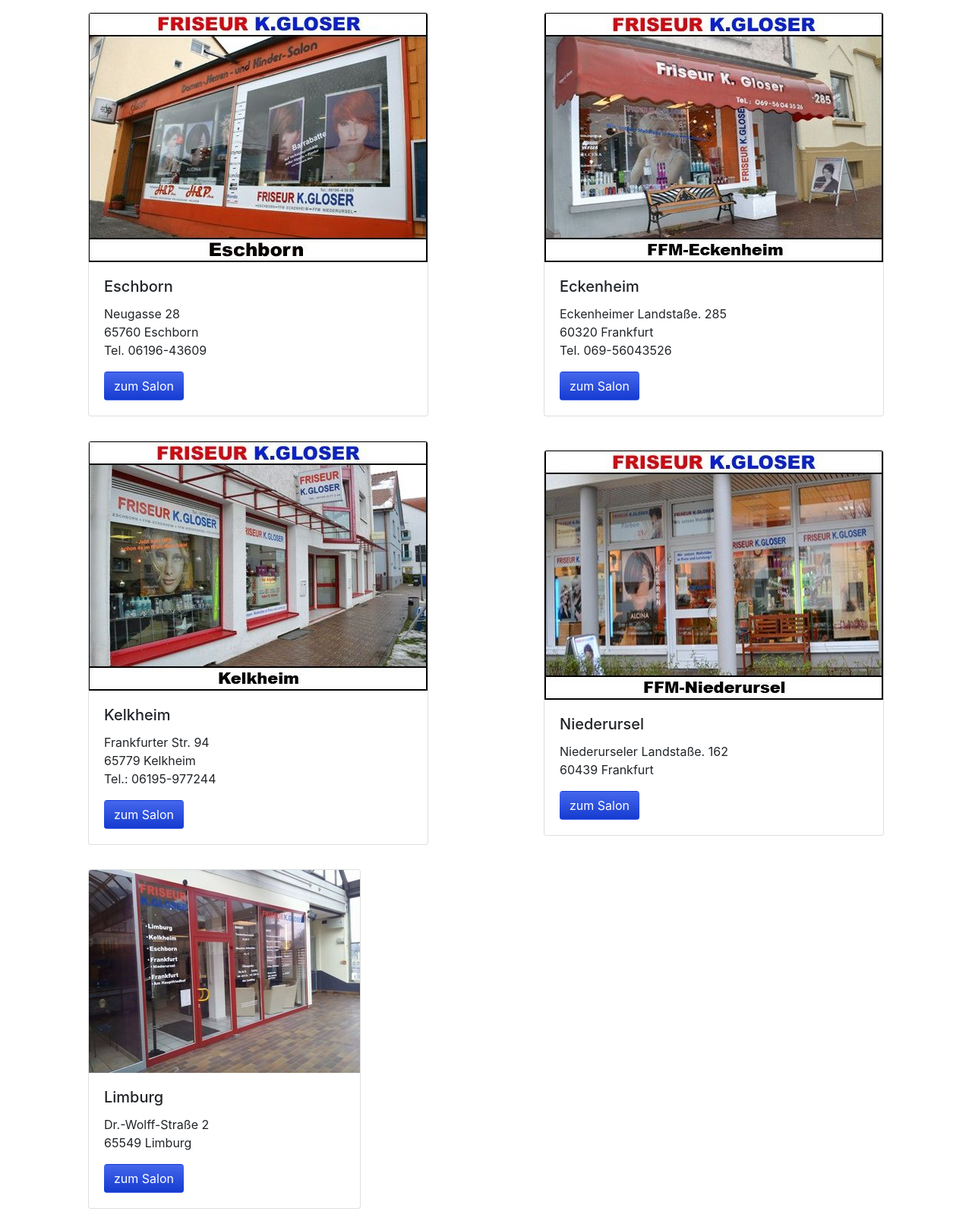
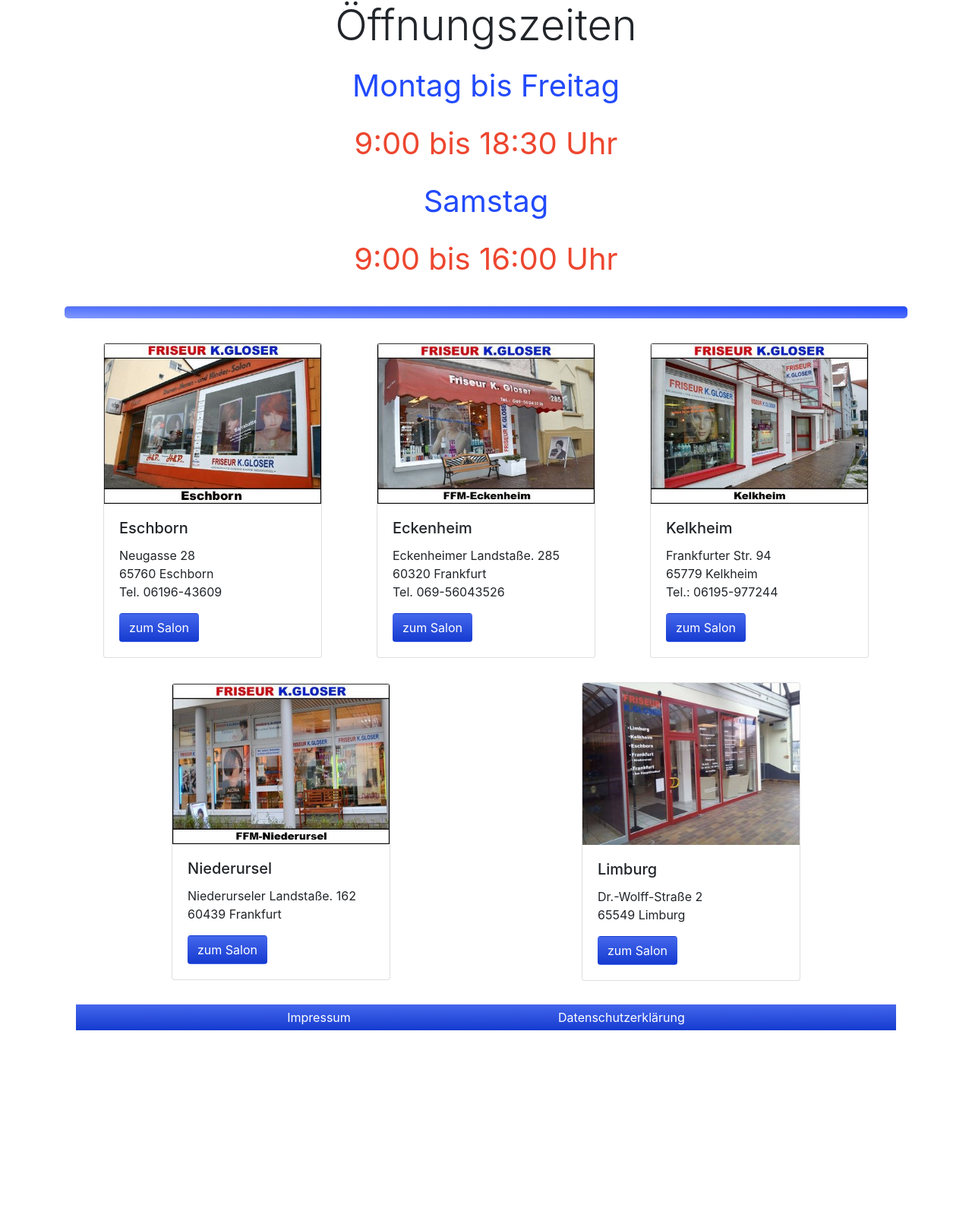
Before and after one commit to SimonGloser/salon-gloser-synfony, a Symfony app: template skeleton/templates/salon/home.html.twig in a window 1280 px wide. Shown: the part 88-1695 px from the top of the page at 76% size. After the commit the page ends 1444 px from the top, so only its background shows below. Run offline with Twig, Linux system fonts and the light colour scheme; the template is opened without the code that fills it, so the values that code supplies are empty; some libraries are stand-ins or nearby versions.

Commit message:
add oeffnungszeiten

```diff
--- a/skeleton/public/css/style.css
+++ b/skeleton/public/css/style.css
@@ -13,8 +13,13 @@
     display: flex;
     flex-direction: row;
     flex-wrap: wrap;
-    justify-content: space-between;
+    justify-content: space-around;
     align-items: center;
+}
+/* breite der card auf der Homepage*/
+.card.card-custom {
+    width: 18rem;
+
 }
 
 li{
@@ -35,3 +40,51 @@ li{
     background-image: linear-gradient(top, #4567ec, #153BD0);
     color: white;
 }
+
+.font-blue{
+    color: #224afb;
+    font-size: 40px;
+}
+.font-red{
+    color: #ED462F;
+    font-size: 40px;
+}
+
+hr.custom-divider{
+    height: 15px;
+    background-image: linear-gradient(to top right,#8299fd,#224afb);
+    border-radius: 5px;
+}
+/* für die Öffnungzeiten*/
+.flex-column-container{
+    display: flex;
+    flex-direction: column;
+    justify-content: center;
+    align-items: center;
+}
+
+/*für den footer*/
+.flex-container-footer{
+    display: flex;
+    flex-direction: row;
+    justify-content: space-evenly;
+    align-items: center;
+}
+
+footer{
+    margin-top: 15px;
+    padding: 5px 5px 5px 5px;
+
+
+    background-color: #153BD0;
+    background-image: -moz-linear-gradient(top, #4567ec, #153BD0);
+    background-image: -ms-linear-gradient(top, #4567ec, #153BD0);
+    background-image: -webkit-gradient(linear, 0 0, 0 100%, from(#4567ec), to(bl));
+    background-image: -webkit-linear-gradient(top, #4567ec, #153BD0);
+    background-image: -o-linear-gradient(top, #4567ec, #153BD0);
+    background-image: linear-gradient(top, #4567ec, #153BD0);
+
+}
+footer a{
+    color: white;
+}
--- a/skeleton/src/Controller/SalonController.php
+++ b/skeleton/src/Controller/SalonController.php
@@ -35,4 +35,6 @@ class SalonController extends AbstractController
         ]);
     }
 
+
+
 }
--- a/skeleton/templates/base.html.twig
+++ b/skeleton/templates/base.html.twig
@@ -34,7 +34,7 @@
                         <a class="dropdown-item" href="{{ path('salon', {slug: 'kelkheim'}) }}">Kelkheim</a>
                         <a class="dropdown-item" href="{{ path('salon', {slug: 'limburg'}) }}">Limburg</a>
                         <a class="dropdown-item" href="{{ path('salon', {slug: 'eckenheim'}) }}">FFM-Eckenheim</a>
-                        <a class="dropdown-item" href="{{ path('salon', {slug: 'niderursel'}) }}">FFM-Niderursel</a>
+                        <a class="dropdown-item" href="{{ path('salon', {slug: 'niederursel'}) }}">FFM-Niderursel</a>
                     </div>
                 </li>
                 <li class="nav-item">
@@ -46,6 +46,18 @@
 
     <!-- end navigation -->
     {% block body %}{% endblock %}
+
+    <!-- Footer -->
+    <footer>
+        <div class="flex-container-footer">
+            <div class="">
+                <a class="footerItem" href="#">Impressum</a>
+            </div>
+            <div class="">
+                <a class="footerItem" href="#">Datenschutzerklärung</a>
+            </div>
+        </div>
+    </footer>
     {% block javascripts %}
         <script src="{{ asset('js/jquery-3.4.1.min.js') }}"></script>
         <script src="{{ asset('js/popper.js') }}"></script>
--- a/skeleton/templates/salon/home.html.twig
+++ b/skeleton/templates/salon/home.html.twig
@@ -3,6 +3,25 @@
 {% block title %}{{ title }}{% endblock %}
 
 {% block body %}
+    <div class="container flex-column-container">
+        <div class="flex-item">
+            <p class="display-4">Öffnungszeiten</p>
+        </div>
+        <div class="flex-item flex-column-container">
+            <p class="font-blue">Montag bis Freitag</p>
+            <p class="font-red">9:00 bis 18:30 Uhr</p>
+        </div>
+        <div class="flex-item flex-column-container">
+            <p class="font-blue">Samstag</p>
+            <p class="font-red">9:00 bis 16:00 Uhr</p>
+        </div>
+    </div>
+
+    <div>
+        <hr class="custom-divider">
+    </div>
+
+
 
     <div class="container">
         <ul class="all_salons">
@@ -12,7 +31,7 @@
                     <div class="card-body">
                         <h5 class="card-title">Eschborn</h5>
                         <p class="card-text">Neugasse 28<br>65760 Eschborn<br>Tel. 06196-43609</p>
-                        <a href="{{ path('app_homepage') }}" class="btn btn-custom">zum Salon</a>
+                        <a href="{{ path('salon', {slug: 'eschborn'}) }}" class="btn btn-custom">zum Salon</a>
                     </div>
                 </div>
             </li>
```
